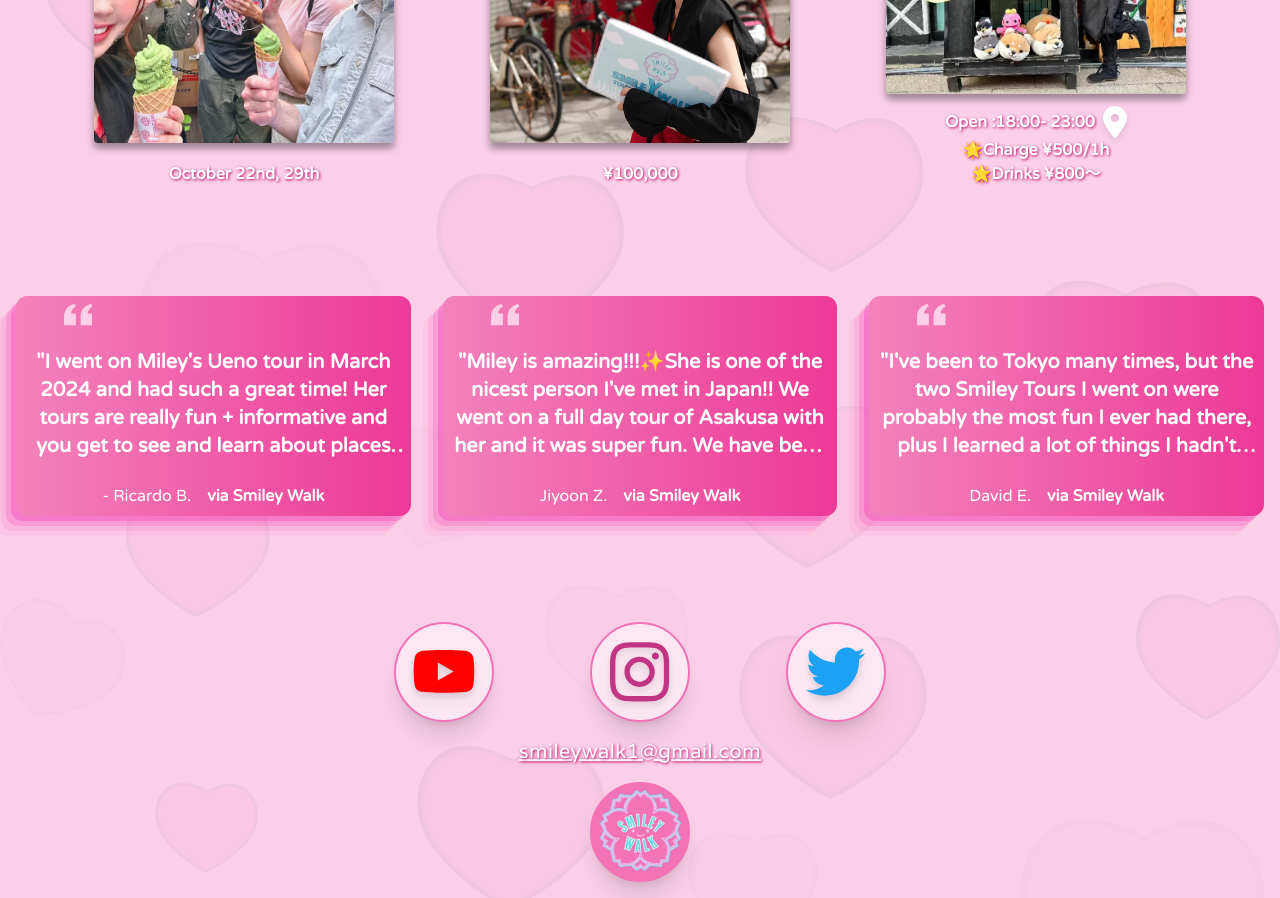
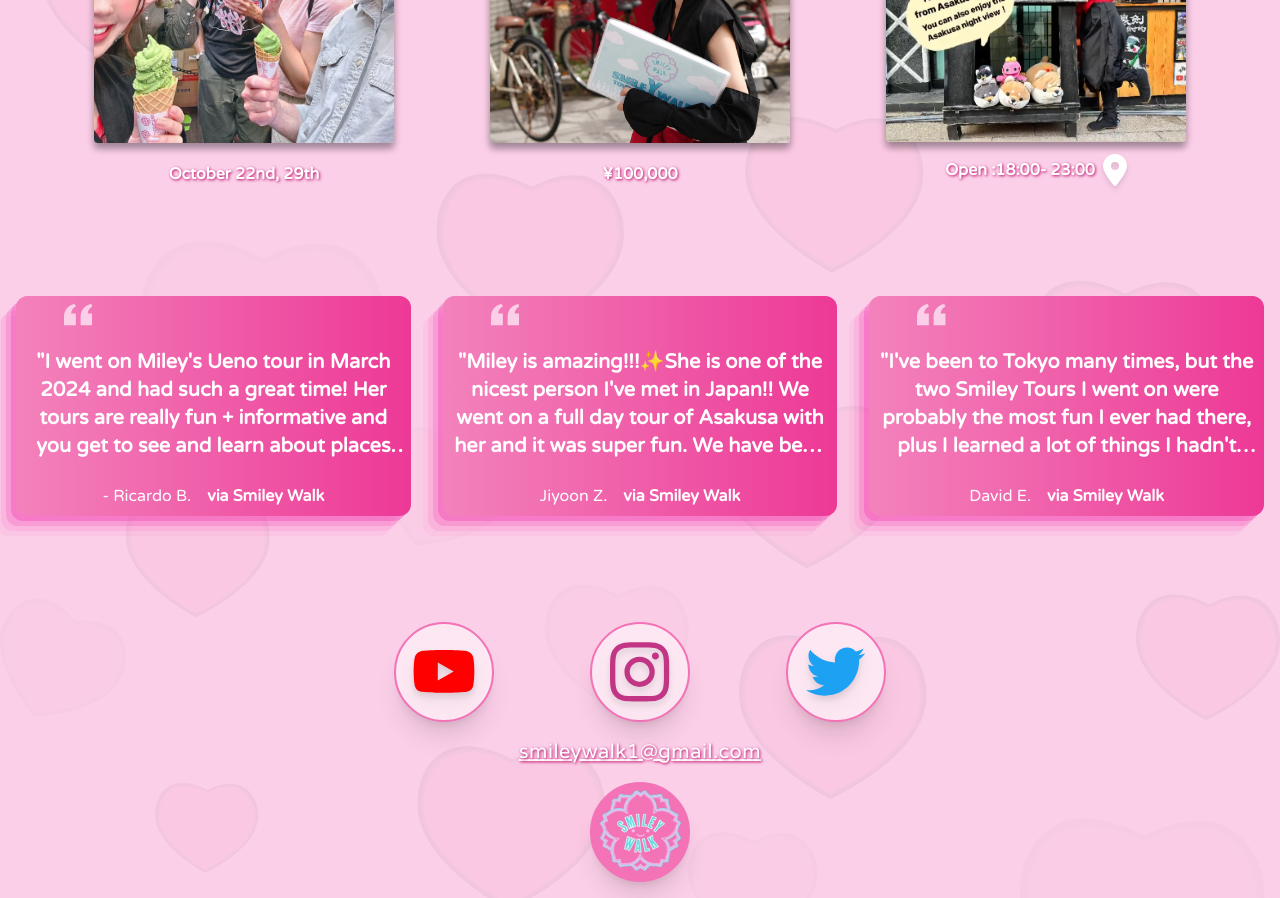
Before and after one commit to brandonrainey/smiley-tours, a Next.js app: page / in a window 1280 px wide. Shown: the part 5200-6098 px from the top of the page. Built offline with nearby package versions, Linux system fonts and the light colour scheme; no server answers; a web font is replaced by a local one; what tailwindcss-animated would draw is missing.

Commit message:
removed info from under bar event

```diff
--- a/components/EventSidebar.tsx
+++ b/components/EventSidebar.tsx
@@ -102,8 +102,6 @@ export default function EventSidebar() {
                 <LocationDot />
               </a>
             </div>
-            <p>🌟Charge ¥500/1h</p>
-            <p>🌟Drinks ¥800〜</p>
           </div>
         </div>
       </div>
```
